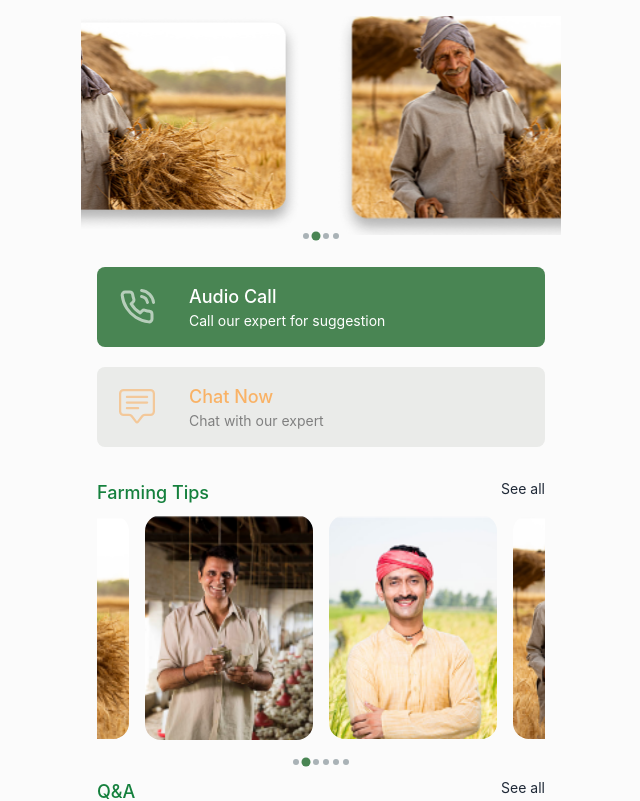
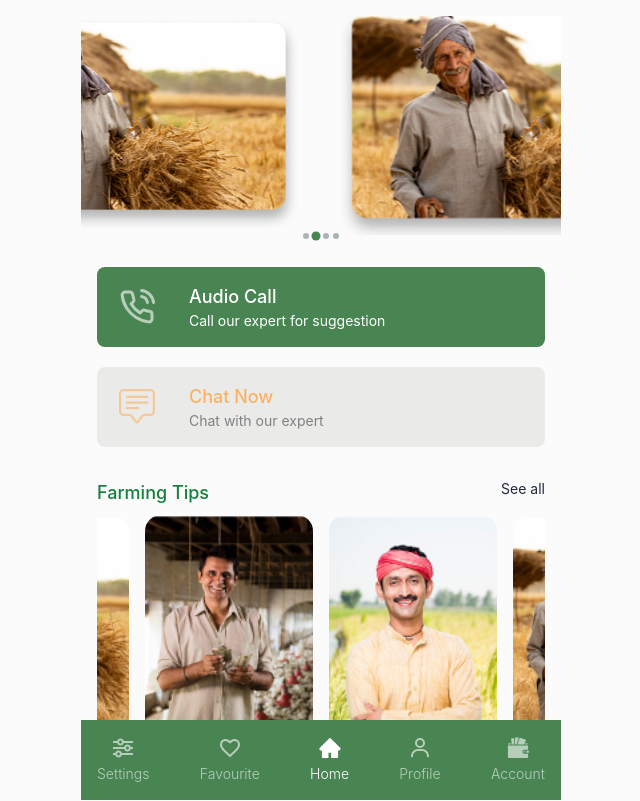
Before and after one commit to masudrana2779/agro-pwa, a Next.js app: page / in a window 1280 px wide. Shown: the top 801 px of the page, without its empty margins (319-959 px from the left). Built offline with nearby package versions, Linux system fonts and the light colour scheme.

Commit message:
footer menu

```diff
--- a/components/Layouts.tsx
+++ b/components/Layouts.tsx
@@ -1,5 +1,6 @@
 import Head from "next/head";
 import { FC, ReactElement } from "react";
+import FooterMenuComponent from "./common/FooterMenu";
 
 type LayoutProps = {
   children?: ReactElement;
@@ -53,6 +54,7 @@ const Layout: FC<LayoutProps> = ({
         <link rel="icon" type="image/png" href="/favicon.ico" />
       </Head>
       <>{children}</>
+      <FooterMenuComponent />
     </>
   );
 };
--- /dev/null
+++ b/components/common/FooterMenu.tsx
@@ -0,0 +1,56 @@
+import Link from "next/link";
+import { AiFillHome } from "react-icons/ai";
+import { BiSliderAlt, BiUser } from "react-icons/bi";
+import { GiWallet } from "react-icons/gi";
+import { MdFavoriteBorder } from "react-icons/md";
+
+const FooterMenuComponent = () => {
+  return (
+    <>
+      <div className="sticky bottom-0 bg-custom_green-400 p-4 flex items-center justify-between">
+        <Link href={"/"} className="group">
+          <div className="flex justify-center text-white opacity-60 group-hover:opacity-100 text-2xl mb-1">
+            <BiSliderAlt />
+          </div>
+          <div className="text-sm text-white opacity-60 group-hover:opacity-100 font-light">
+            Settings
+          </div>
+        </Link>
+        <Link href={"/"} className="group">
+          <div className="flex justify-center text-white opacity-60 group-hover:opacity-100 text-2xl mb-1">
+            <MdFavoriteBorder />
+          </div>
+          <div className="text-sm text-white opacity-60 group-hover:opacity-100 font-light">
+            Favourite
+          </div>
+        </Link>
+        <Link href={"/"} className="group">
+          <div className="flex justify-center text-white opacity-100 group-hover:opacity-100 text-2xl mb-1">
+            <AiFillHome />
+          </div>
+          <div className="text-sm text-white opacity-100 group-hover:opacity-100 font-light">
+            Home
+          </div>
+        </Link>
+        <Link href={"/"} className="group">
+          <div className="flex justify-center text-white opacity-60 group-hover:opacity-100 text-2xl mb-1">
+            <BiUser />
+          </div>
+          <div className="text-sm text-white opacity-60 group-hover:opacity-100 font-light">
+            Profile
+          </div>
+        </Link>
+        <Link href={"/"} className="group">
+          <div className="flex justify-center text-white opacity-60 group-hover:opacity-100 text-2xl mb-1">
+            <GiWallet />
+          </div>
+          <div className="text-sm text-white opacity-60 group-hover:opacity-100 font-light">
+            Account
+          </div>
+        </Link>
+      </div>
+    </>
+  );
+};
+
+export default FooterMenuComponent;
--- a/pages/calling.tsx
+++ b/pages/calling.tsx
@@ -4,9 +4,7 @@ import Layout from "../components/Layouts";
 export default function Calling() {
   return (
     <>
-      <Layout>
         <CallingComponent />
-      </Layout>
     </>
   );
 }
--- a/pages/chat.tsx
+++ b/pages/chat.tsx
@@ -4,9 +4,7 @@ import Layout from "../components/Layouts";
 export default function Chat() {
   return (
     <>
-      <Layout>
         <ChatBox />
-      </Layout>
     </>
   );
 }
```
